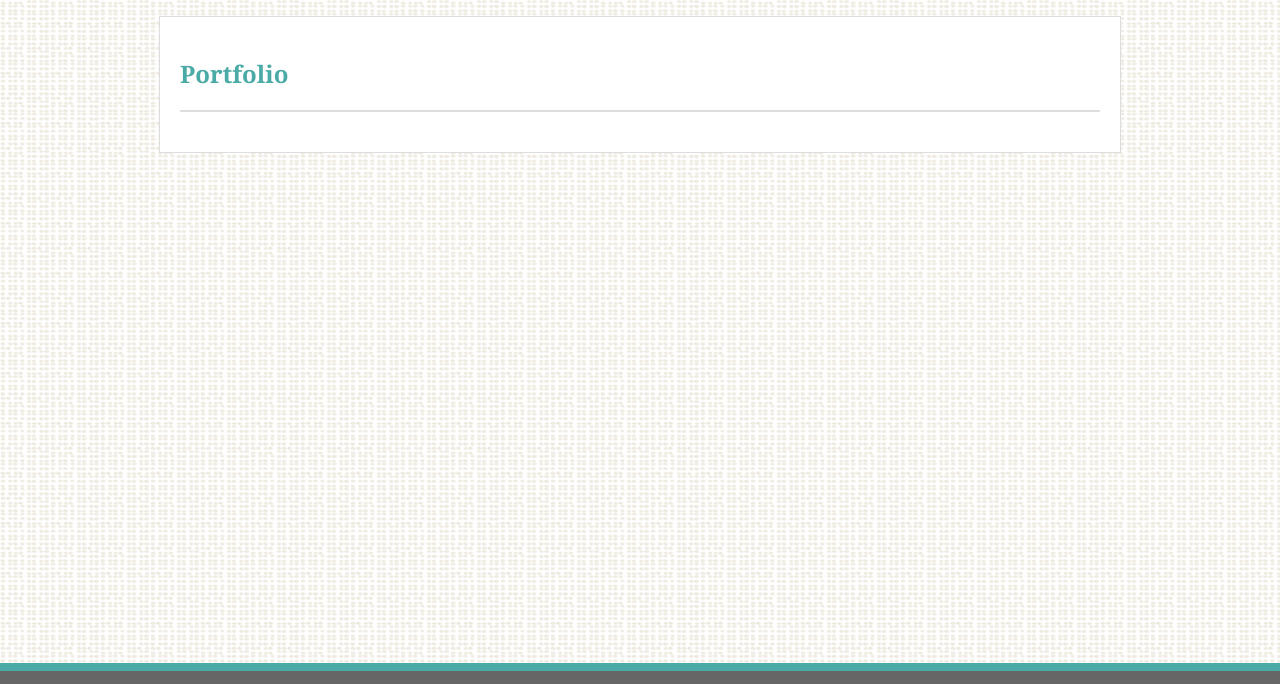
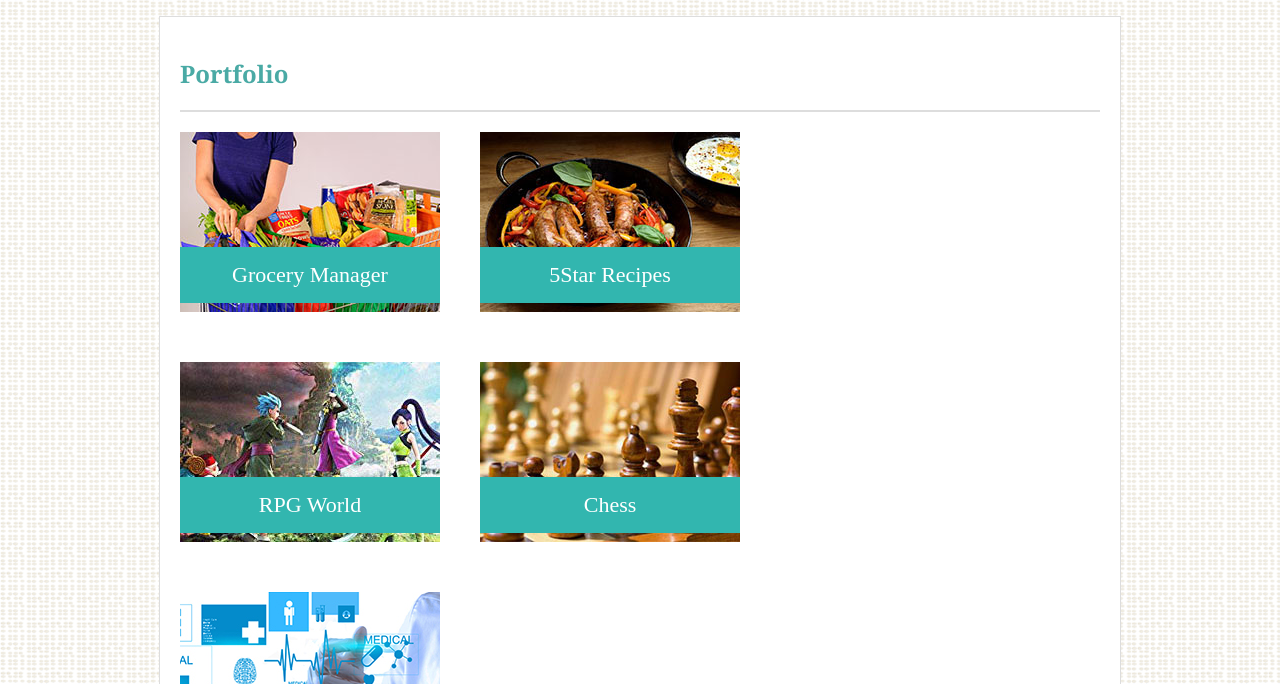
Before and after one commit to kkiathub/Basic-Portfolio, a plain HTML site: page portfolio.html in a window 1280 px wide. Shown: the part 79-763 px from the top of the page. Drawn offline with Linux system fonts and the light colour scheme.

Commit message:
meet all layout requirements

```diff
--- a/assets/css/portfolio.css
+++ b/assets/css/portfolio.css
@@ -0,0 +1,29 @@
+.img-container {
+    width: 260px;
+    height: 180px;
+    position: relative;
+    text-align: center;
+    background-color: red;
+    margin: 0px 40px 50px 0;
+    float: left;
+}
+
+.title {
+    font-size: 22px;
+    width: 260px;
+    background-color: #32b6af;
+    color: #ffffff;
+    position: absolute;
+    bottom: 5%;
+    padding: 15px 0px;
+
+}
+
+.img {
+    width: 100%;
+    height: 100%;
+}
+
+br {
+    clear: both;
+}
--- a/portfolio.html
+++ b/portfolio.html
@@ -27,6 +27,29 @@
             <div id="content-data">
                 <h2 id="content-title">Portfolio</h2>
                 <hr>
+                <figure class="img-container">
+                    <img class="img" src="assets/image/grocery.jpg" alt="Grocery Manager">
+                    <div class="title">Grocery Manager</div>
+                </figure>
+                <figure class="img-container">
+                        <img class="img" src="assets/image/recipe.jpg" alt="5 Star recipes">
+                        <div class="title">5Star Recipes</div>
+                </figure>
+                <br>
+                <figure class="img-container">
+                    <img class="img" src="assets/image/dq.jpg" alt="RPG World">
+                    <div class="title">RPG World</div>
+                </figure>
+                <figure class="img-container">
+                    <img class="img" src="assets/image/chess.jpg" alt="Chess">
+                    <div class="title">Chess</div>
+                </figure>
+                <br>
+                <figure class="img-container">
+                    <img class="img" src="assets/image/health.jpg" alt="Health Manager">
+                    <div class="title">Health Manager</div>
+                </figure>
+                <br>
             </div>
         </div>
     </div>
```
Also changed, not shown: contact.html (+1 -1 lines), assets/image/chess.jpg (added), assets/image/dq.jpg (added), assets/image/grocery.jpg (added), assets/image/health.jpg (added), assets/image/recipe.jpg (added).
